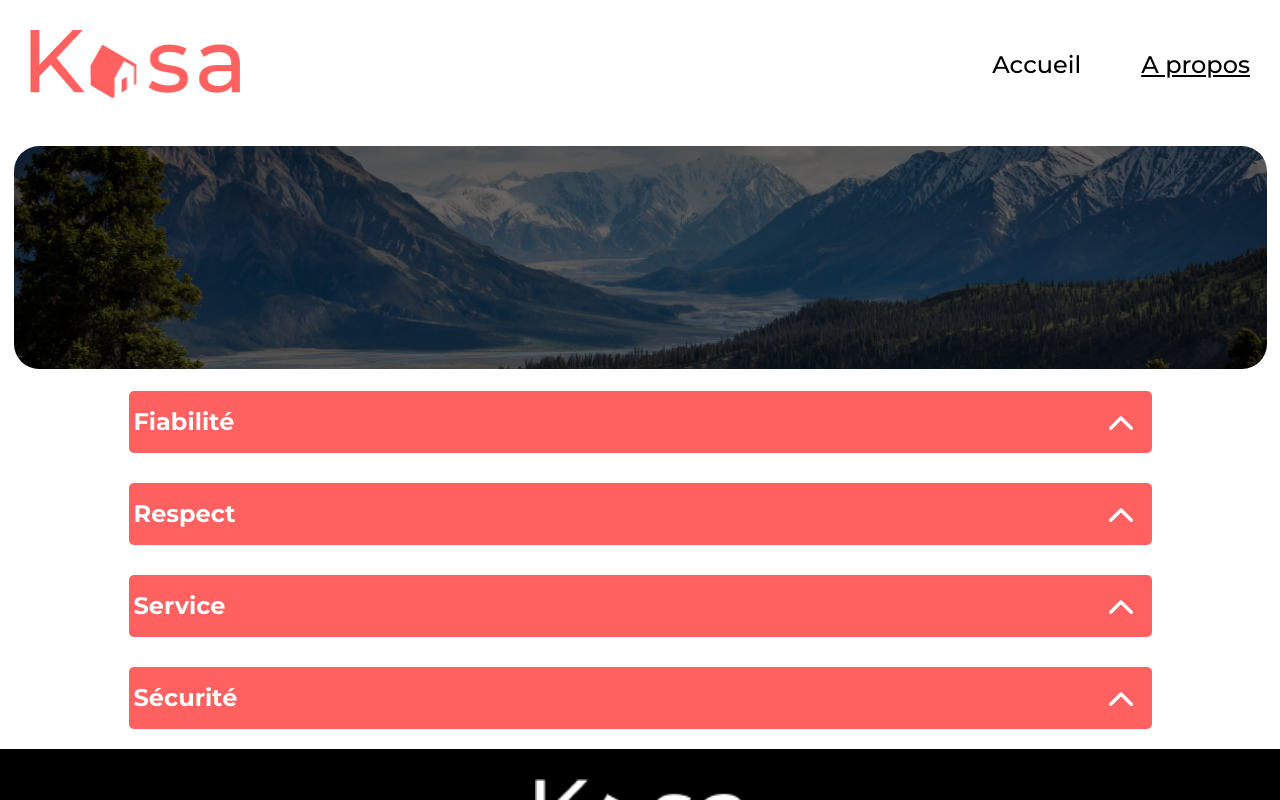
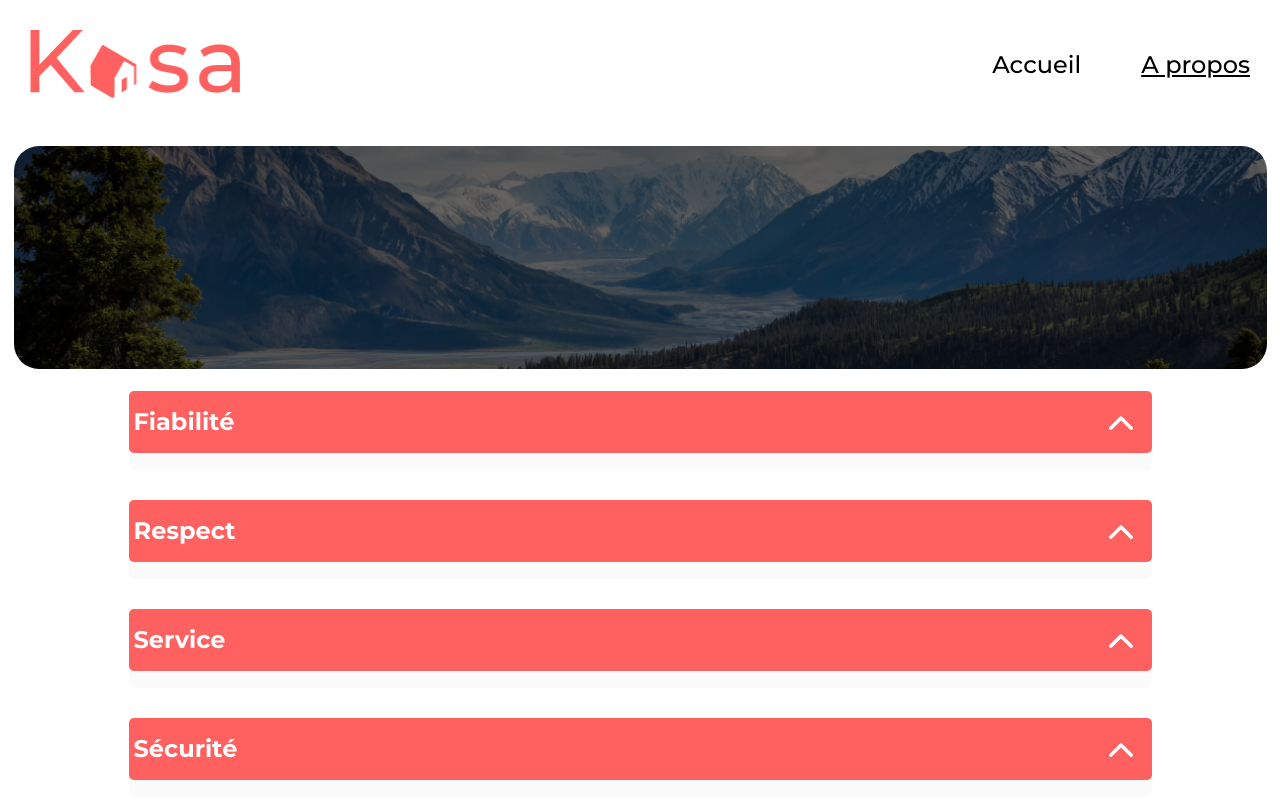
Before and after one commit to mvoisin64/Projet-8-v2, a React (Create React App) app: page /APropos in a window 1280 px wide. Shown: the top 800 px of the page. Built offline with nearby package versions, Linux system fonts and the light colour scheme.

Commit message:
projet terminé avec animation collapse en dernier

```diff
--- a/src/components/Collapse/Collapse.js
+++ b/src/components/Collapse/Collapse.js
@@ -27,7 +27,7 @@ const Collapse = ({ title, className, children }) => {
 
             </div>
 
-            {isOpen && <div className="collapse__content">{children}</div>}
+             <div className={isOpen ? 'collapse__open collapse__content' : 'collapse__content' }>{children}</div>
 
         </div>
     );
--- a/src/components/Collapse/Collapse.scss
+++ b/src/components/Collapse/Collapse.scss
@@ -52,7 +52,9 @@
     }
 
     .collapse__content {
-        height: auto;
+        transition: all 0.3s ease-in-out;
+        overflow: auto;
+        height: 0;
         display: flex;
         border-radius: 5px;
         flex-direction: column;
@@ -64,10 +66,13 @@
         font-size: 18px;
         font-style: normal;
         font-weight: 400;
-        line-height: 142.6%;
         margin-top: -3px;
         padding: 10px 0;
 
+
+    }
+    .collapse__open{
+height: 150px;
 
     }
     .collapse__content > div {
--- a/src/components/Header/Header.js
+++ b/src/components/Header/Header.js
@@ -12,8 +12,6 @@ const Header = () => {
                 <ul>
                     <li>
             <NavLink to="/" className={({ isActive }) => (isActive ? 'active-link' : 'inactive-link')}>
-
-
                         Accueil
                         </NavLink>
                     </li>
--- a/src/components/Rating/Rating.js
+++ b/src/components/Rating/Rating.js
@@ -11,9 +11,6 @@ const Rating = ({ rating }) => {
                     (index < rating) ? <i key={index} className=" fullstar fa-solid fa-star"> </i> : <i key={index} className="fa-solid fa-star star"> </i>
 
 
-
-
-
             ))}
 
             </div>
```
